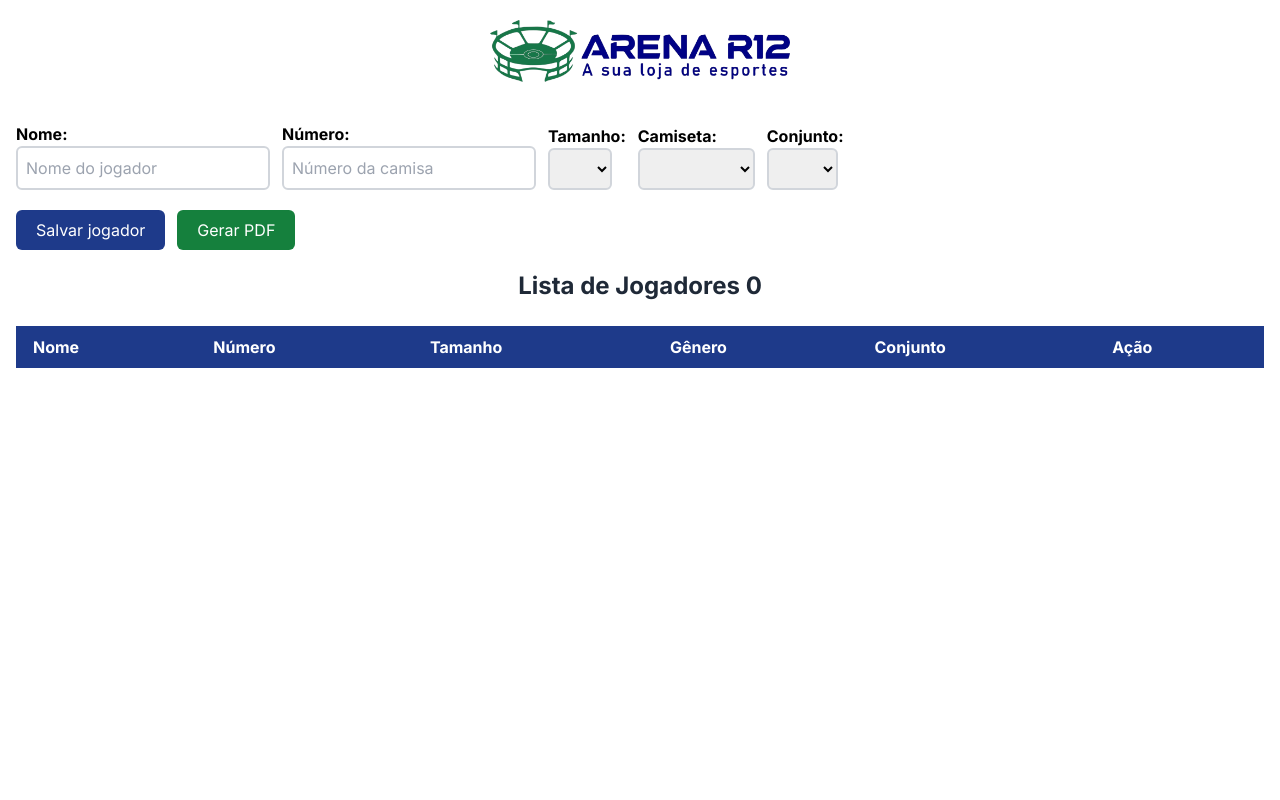
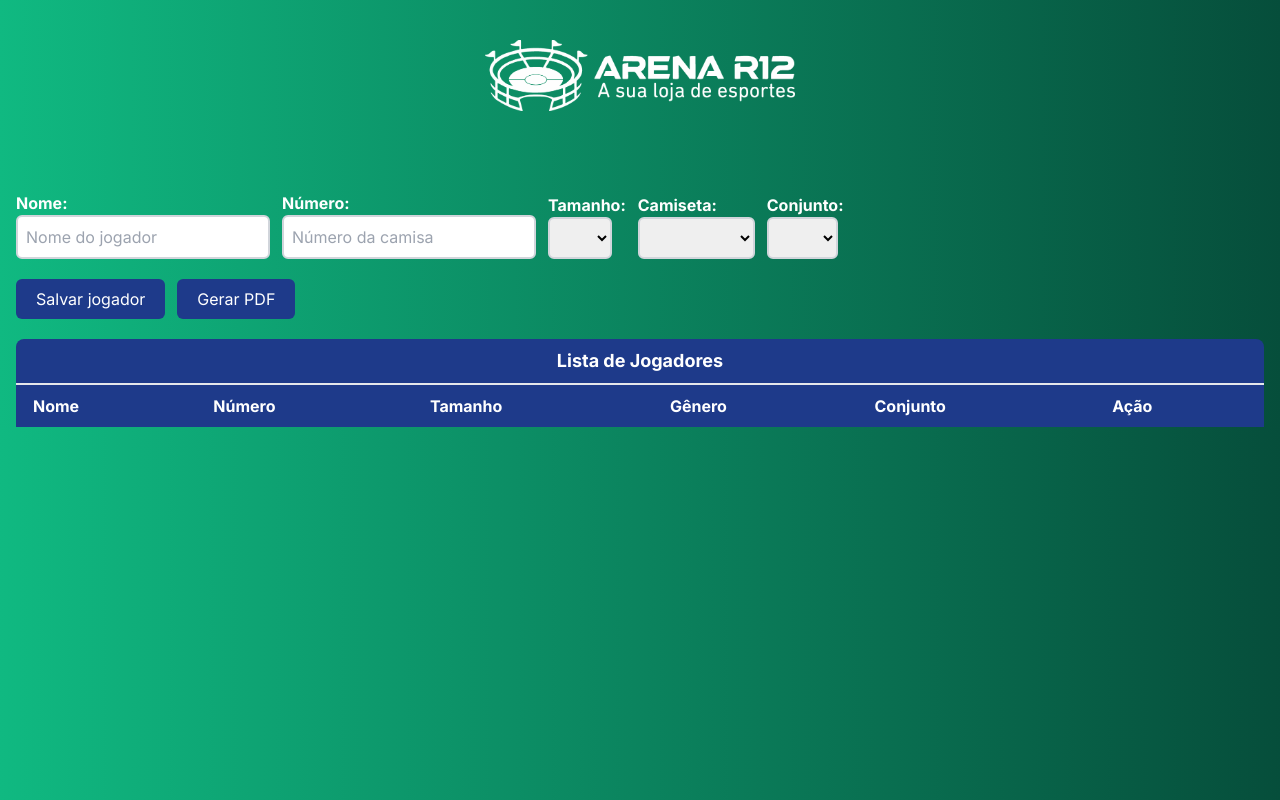
Before and after one commit to Igoviera/arenar12, a Next.js app: page / in a window 1280 px wide. Built offline with nearby package versions, Linux system fonts and the light colour scheme.

Commit message:
Alteração da cor do fundo

```diff
--- a/src/app/components/MyPdf.tsx
+++ b/src/app/components/MyPdf.tsx
@@ -23,9 +23,9 @@ const MyPdf: React.FC<MyPdfProps> = ({ players, onDeletePlayer }) => {
   });
 
   return (
-    <div className="mx-auto bg-white rounded-lg mt-5">
-      <h1 className="text-2xl font-bold text-center text-gray-800 mb-6">
-        Lista de Jogadores {sortedPlayers.length}
+    <div className="mx-auto bg-blue-900 rounded-lg mt-5">
+      <h1 className="text-lg py-2 font-bold text-center text-white border-b-2">
+        Lista de Jogadores
       </h1>
 
       {/* Contêiner com scroll horizontal */}
--- a/src/app/layout.tsx
+++ b/src/app/layout.tsx
@@ -16,7 +16,7 @@ export default function RootLayout({
 }) {
   return (
     <html lang="utf-8">
-      <body className={`${inter.className}`}>{children}</body>
+      <body className={`${inter.className} bg-gradient-to-r from-emerald-500 to-emerald-900`}>{children}</body>
     </html>
   )
 }
--- a/src/app/page.tsx
+++ b/src/app/page.tsx
@@ -1,8 +1,8 @@
 "use client";
 
 import Image from "next/image";
-import logo from "../../public/r12.png";
-import {useState } from "react";
+import logo from "../../public/logo01.png";
+import { useState } from "react";
 import MyPdf from "./components/MyPdf";
 import { jsPDF } from "jspdf";
 import "jspdf-autotable";
@@ -38,9 +38,12 @@ export default function Home() {
   };
 
   const gerarPDF = () => {
+    if (players.length > 0) {
       const doc = new jsPDF();
-    const title = `Lista de Jogadores: ${players.length}`;
-    doc.text(title, 14, 10);
+
+      doc.text("Relatório de Jogadores", 105, 10, { align: "center" });
+      doc.text(`Data: ${new Date().toLocaleDateString()}`, 14, 20);
+      doc.text(`Total de jogadores: ${players.length}`, 14, 30);
 
       const headers = ["Nome", "Número", "Tamanho", "Camiseta", "Conjunto"];
       const data = players.map((player) => [
@@ -51,11 +54,10 @@ export default function Home() {
         player.uniformSet,
       ]);
 
-
       doc.autoTable({
         head: [headers],
         body: data,
-      startY: 20, // Define a posição vertical da tabela no documento
+        startY: 40, // Define a posição vertical da tabela no documento
         theme: "grid", // Experimente outros temas como 'striped' ou 'plain'
         styles: {
           // Adicione estilos personalizados aqui, se necessário
@@ -65,6 +67,9 @@ export default function Home() {
         },
       });
       doc.save("lista_jogadores.pdf");
+    } else {
+      alert("Preencha todos os campos!")
+    }
   };
 
   const handleDeletePlayer = (index: any) => {
@@ -73,12 +78,12 @@ export default function Home() {
 
   return (
     <main className="container mx-auto px-4 flex flex-col justify-center">
-      <div className="flex justify-center mt-5">
-        <Image alt="Logo" width={300} src={logo} />
+      <div className="flex justify-center mt-10">
+        <Image alt="Logo" width={310} src={logo} />
       </div>
-      <section className="mt-10 flex flex-wrap items-end  gap-3">
+      <section className="mt-20 flex flex-wrap items-end  gap-3">
         <div>
-          <p className="font-bold">Nome:</p>
+          <p className="font-bold text-white">Nome:</p>
           <input
             value={name}
             onChange={(e) => setName(e.target.value)}
@@ -89,7 +94,7 @@ export default function Home() {
           />
         </div>
         <div>
-          <p className="font-bold">Número:</p>
+          <p className="font-bold text-white">Número:</p>
           <input
             value={numero}
             onChange={(e) => setNumero(e.target.value)}
@@ -101,7 +106,7 @@ export default function Home() {
           />
         </div>
         <div>
-          <p className="font-bold">Tamanho:</p>
+          <p className="font-bold text-white">Tamanho:</p>
           <select
             value={selectSize}
             onChange={(e) => setSelectSize(e.target.value)}
@@ -117,7 +122,7 @@ export default function Home() {
           </select>
         </div>
         <div>
-          <p className="font-bold">Camiseta:</p>
+          <p className="font-bold text-white">Camiseta:</p>
           <select
             value={gender}
             onChange={(e) => setGender(e.target.value)}
@@ -130,7 +135,7 @@ export default function Home() {
           </select>
         </div>
         <div>
-          <p className="font-bold">Conjunto:</p>
+          <p className="font-bold text-white">Conjunto:</p>
           <select
             value={uniformSet}
             onChange={(e) => setUniformSet(e.target.value)}
@@ -154,14 +159,14 @@ export default function Home() {
         <div>
           <button
             onClick={gerarPDF}
-            className=" px-5 bg-green-700 p-2 rounded-md text-white cursor-pointer"
+            className=" px-5 bg-blue-900 p-2 rounded-md text-white cursor-pointer"
           >
             Gerar PDF
           </button>
         </div>
       </section>
       <section>
-        <MyPdf players={players} onDeletePlayer={handleDeletePlayer}/>
+        <MyPdf players={players} onDeletePlayer={handleDeletePlayer} />
       </section>
     </main>
   );
```
Also changed, not shown: public/logo01.png (added). Lines whose indentation alone changed are shown as unchanged.
